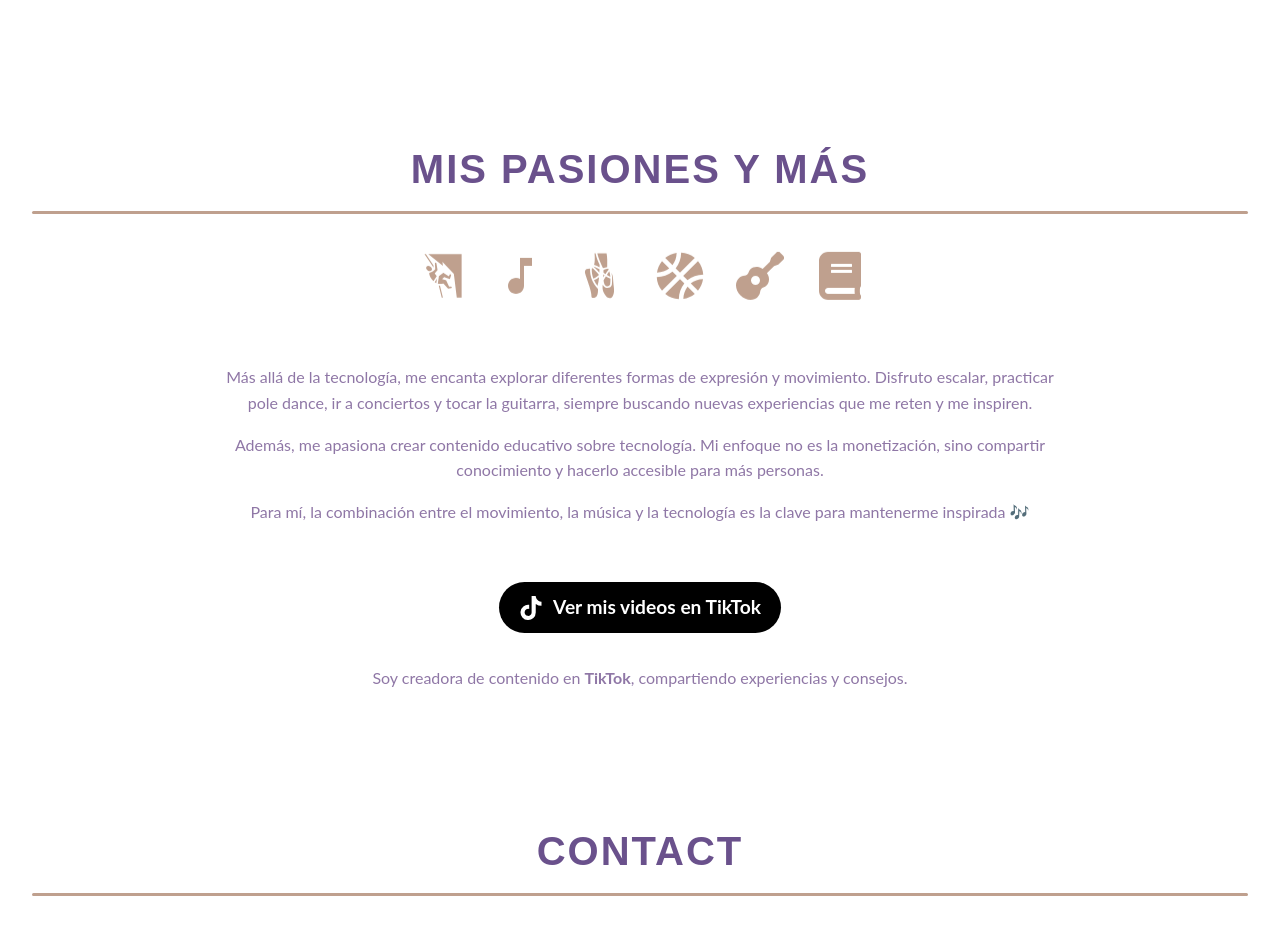
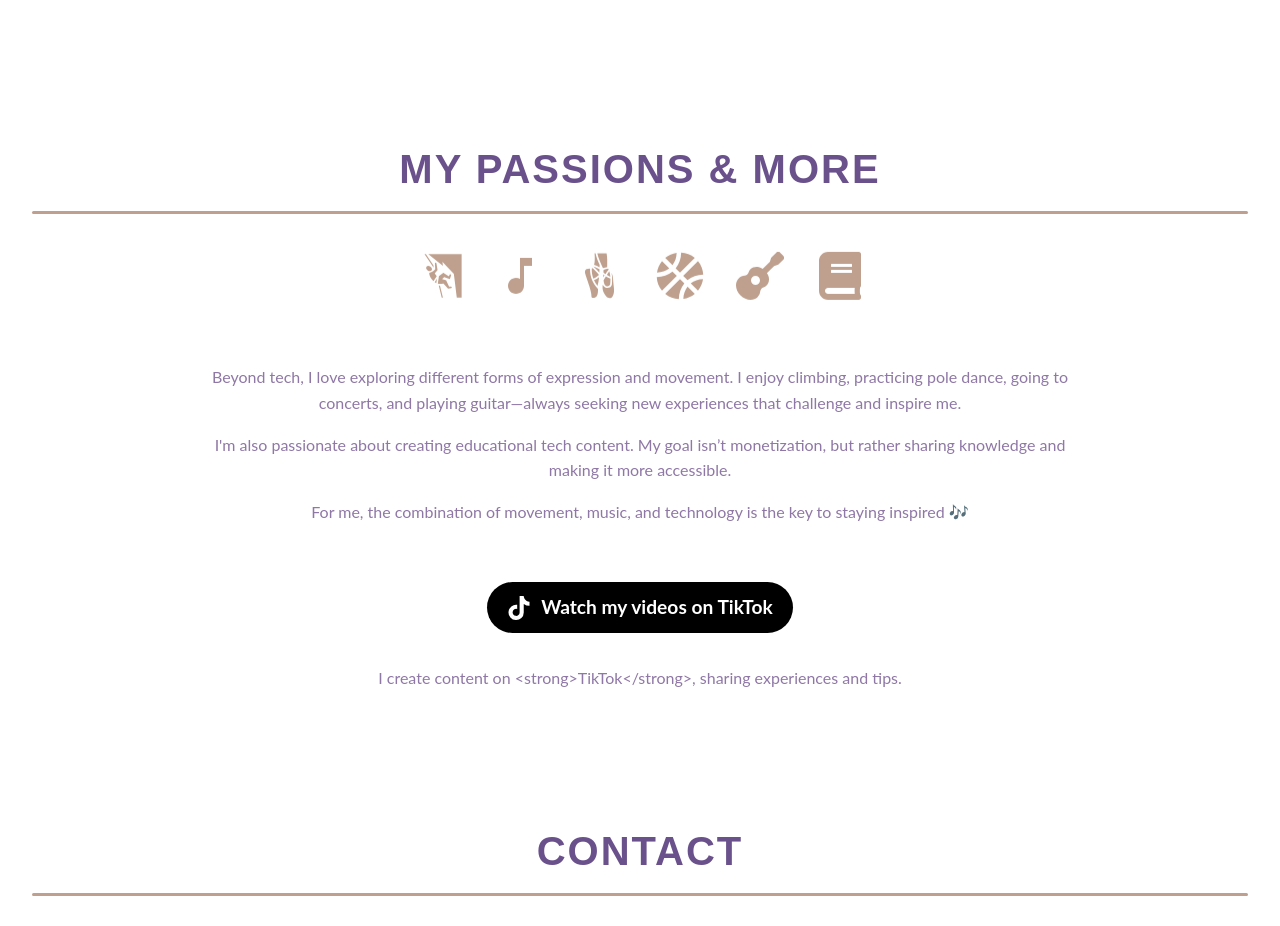
Before and after one commit to Zujuy/itza-zujuy, a React (Create React App) app: page / in a window 1280 px wide. Shown: the part 2560-3486 px from the top of the page. Built offline with nearby package versions, Linux system fonts and the light colour scheme.

Commit message:
adding tranlation to favorites

```diff
--- a/src/components/Favorites/Favorites.jsx
+++ b/src/components/Favorites/Favorites.jsx
@@ -1,5 +1,6 @@
 import React from 'react';
 import styled, { keyframes } from 'styled-components';
+import { useTranslation } from 'react-i18next';
 import { motion } from 'framer-motion';
 import { FaGuitar, FaBasketballBall, FaBook, FaTiktok } from 'react-icons/fa';
 import { GiMountainClimbing, GiBallerinaShoes } from 'react-icons/gi';
@@ -116,6 +117,7 @@ const activities = [
 ];
 
 const Favorites = () => {
+  const { t } = useTranslation();
   return (
     <Section
       id="favorites"
@@ -123,7 +125,7 @@ const Favorites = () => {
       animate={{ opacity: 1 }}
       transition={{ duration: 0.8 }}
     >
-      <Title>Mis Pasiones y Más</Title>
+      <Title>{t('favorites.titles')}</Title>
       <IconGrid>
         {activities.map((activity, index) => (
           <IconWrapper key={index} title={activity.name}>
@@ -132,17 +134,17 @@ const Favorites = () => {
         ))}
       </IconGrid>
       <Text>
-        <p>Más allá de la tecnología, me encanta explorar diferentes formas de expresión y movimiento. Disfruto escalar, practicar pole dance, ir a conciertos y tocar la guitarra, siempre buscando nuevas experiencias que me reten y me inspiren.</p>
+        <p>{t('favorites.text')}</p>
 
-        <p>Además, me apasiona crear contenido educativo sobre tecnología. Mi enfoque no es la monetización, sino compartir conocimiento y hacerlo accesible para más personas.</p>
+        <p>{t('favorites.text1')}</p>
 
-        <p>Para mí, la combinación entre el movimiento, la música y la tecnología es la clave para mantenerme inspirada 🎶</p>
+        <p>{t('favorites.text2')}</p>
       </Text>
       <TikTokLink href="https://www.tiktok.com/@itzazujuy" target="_blank" rel="noopener noreferrer">
-        <FaTiktok /> Ver mis videos en TikTok
+        <FaTiktok /> {t('favorites.tiktok')}
       </TikTokLink>
       <Description>
-        Soy creadora de contenido en <strong>TikTok</strong>, compartiendo experiencias y consejos.
+        {t('favorites.tiktok-des')}
       </Description>
     </Section>
   );
```
